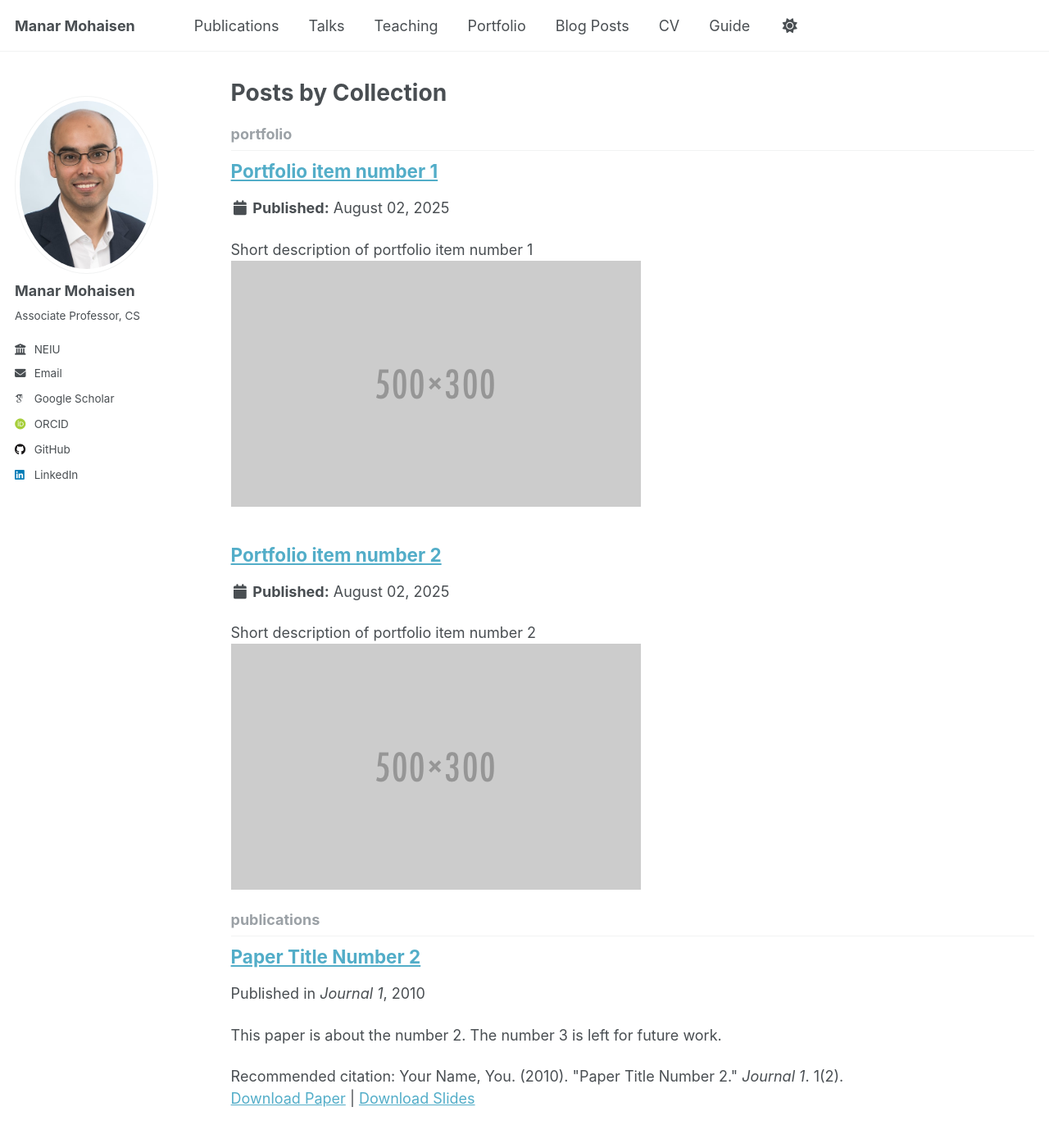
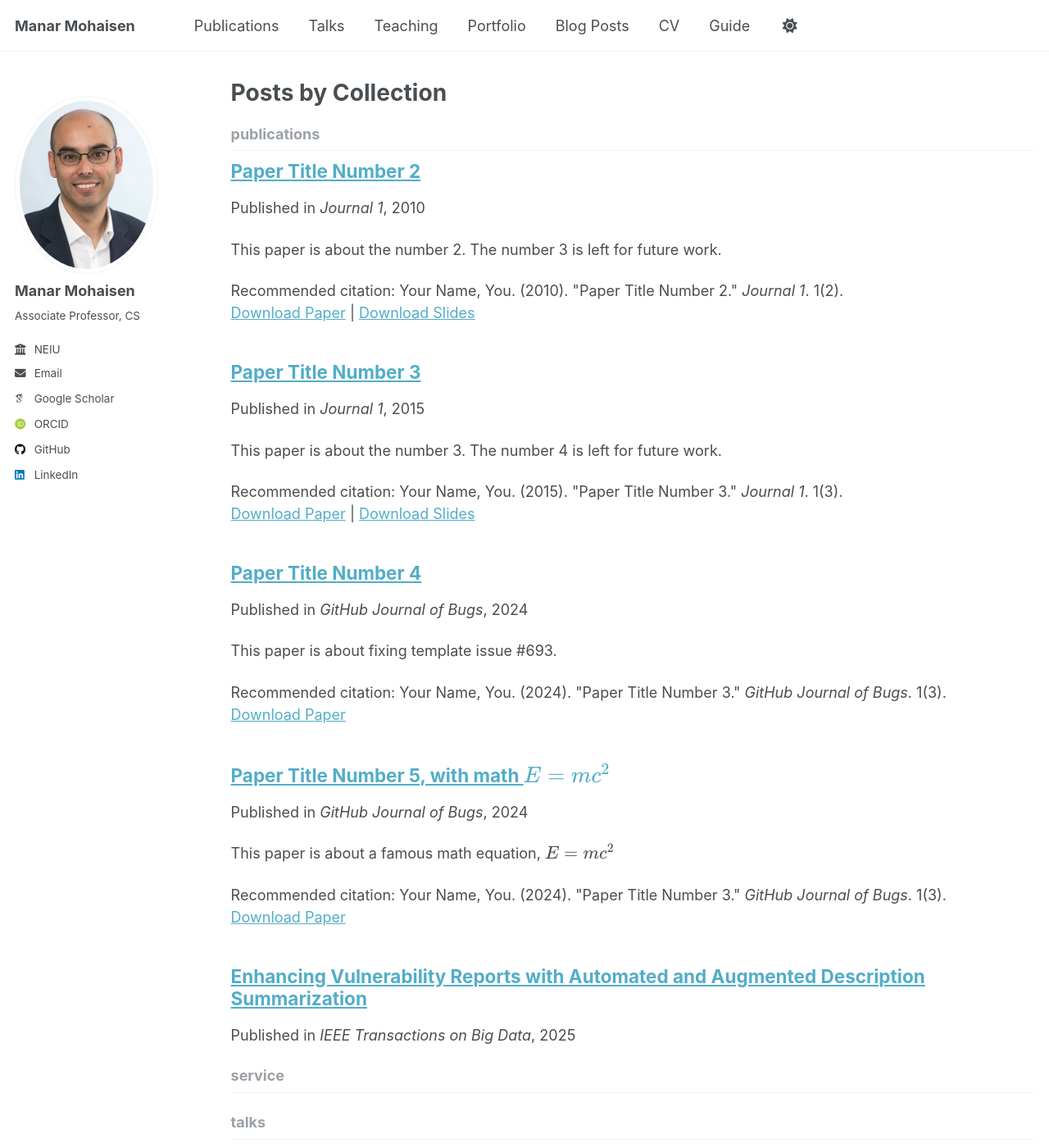
Before and after one commit to manarmohaisen/manarmohaisen.github.io, a Jekyll site: the page built from _pages/collection-archive.html, in a window 1280 px wide and 1400 px high. Shown: the whole window at 82% size. Built offline with Jekyll 4.4.1, drawn with Linux system fonts in a browser that asks for light colours; some web fonts are replaced; a script that is not in the unit is left out; part of the change alters nothing that is shown.

Commit message:
Update _config.yml

```diff
--- a/_config.yml
+++ b/_config.yml
@@ -224,9 +224,12 @@ collections:
     output: true
     permalink: /:collection/:path/
   portfolio:
+    output: false
+    permalink: /:collection/:path/
+  talks:
     output: true
     permalink: /:collection/:path/
-  talks:
+  service:
     output: true
     permalink: /:collection/:path/
 
```
